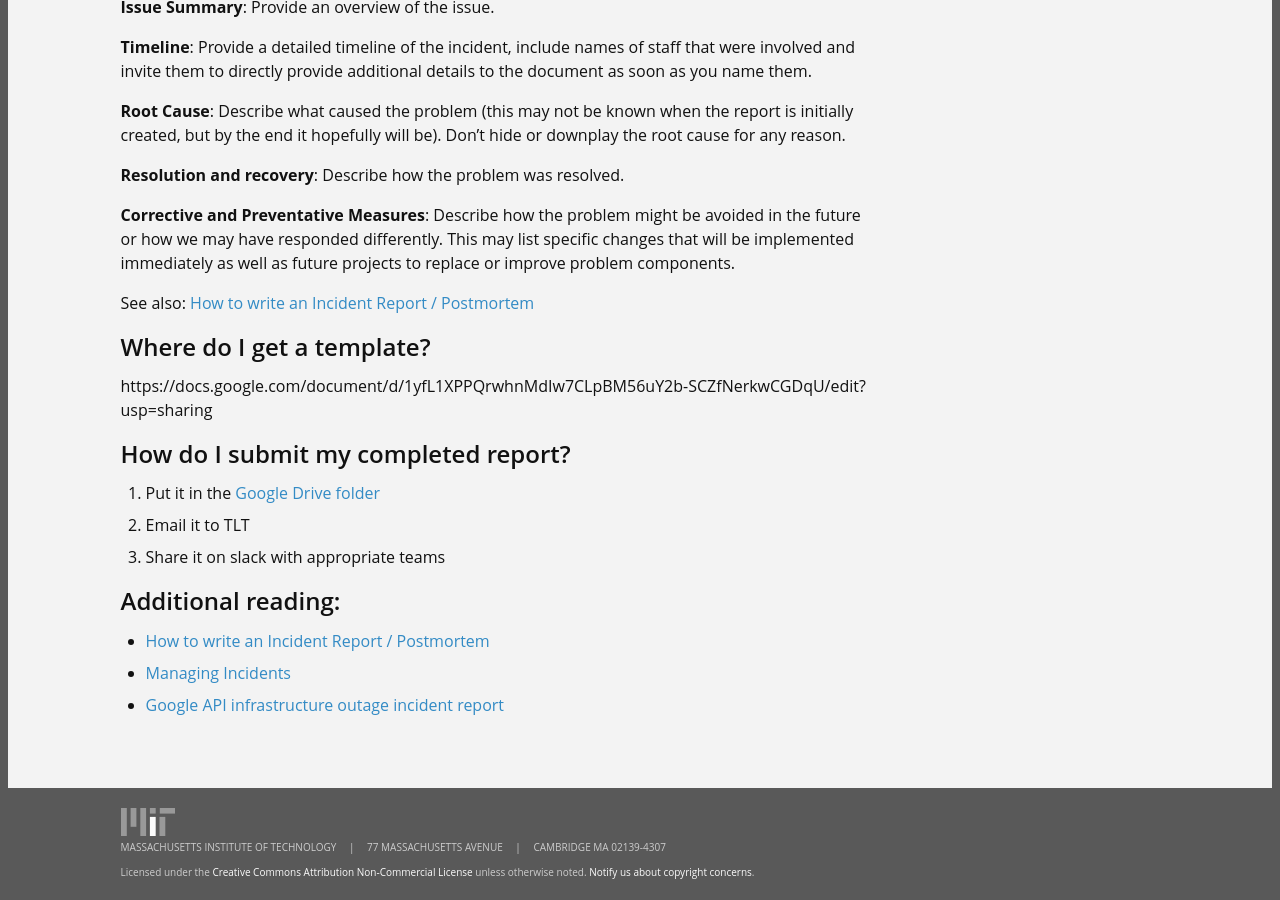
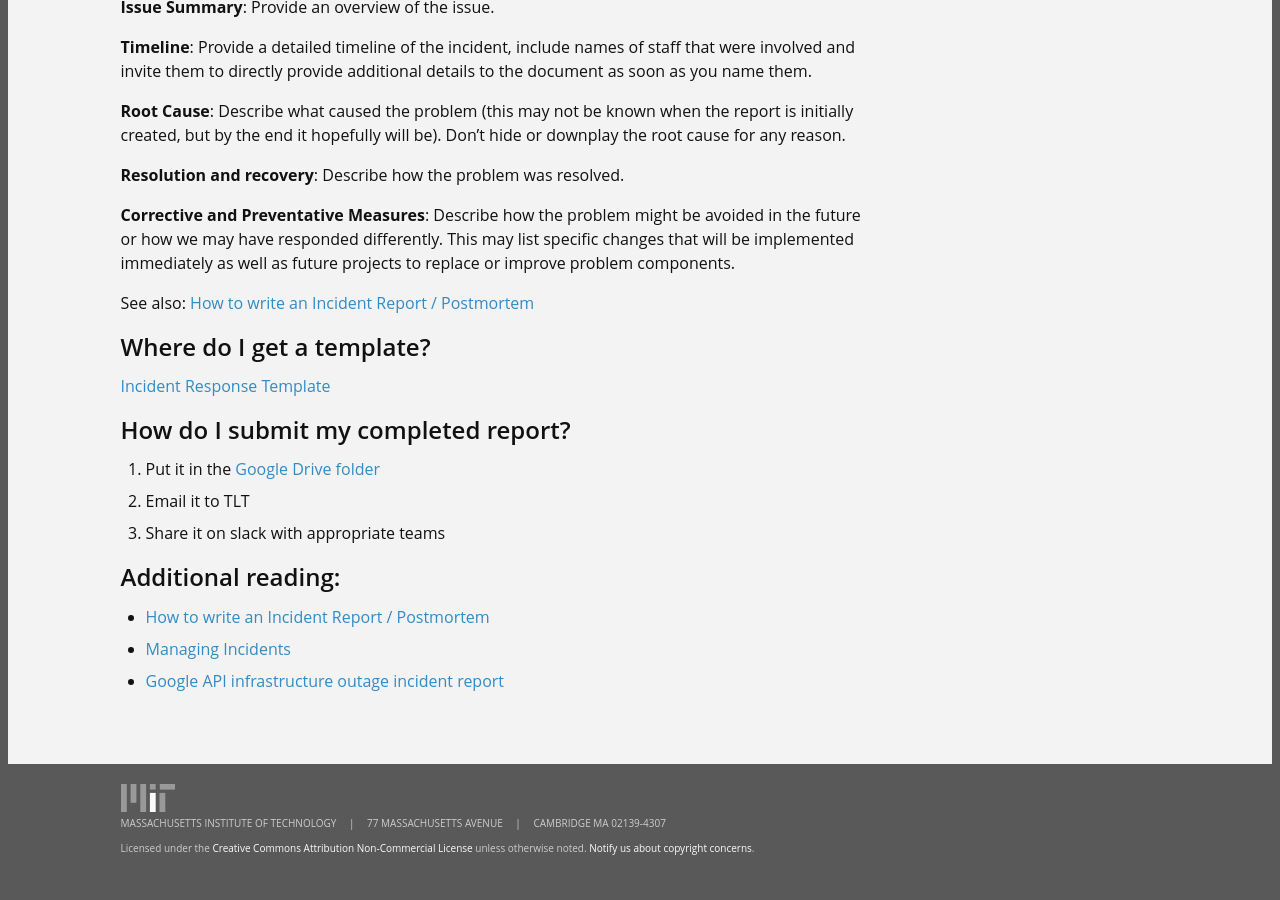
Before and after one commit to MITLibraries/guides, a Jekyll site: the page built from incident_response.md, in a window 1280 px wide and 900 px high, scrolled down 932 px. Built offline with Jekyll 4.4.1, drawn with Linux system fonts in a browser that asks for light colours; our own code applies the rules of GitHub Pages for plain Markdown files; after the commit the page ends 1808 px from its top, so only the background shows below that.

Commit message:
Fix link display

```diff
--- a/incident_response.md
+++ b/incident_response.md
@@ -62,7 +62,7 @@
 
 ## Where do I get a template?
 
-https://docs.google.com/document/d/1yfL1XPPQrwhnMdIw7CLpBM56uY2b-SCZfNerkwCGDqU/edit?usp=sharing
+[Incident Response Template](https://docs.google.com/document/d/1yfL1XPPQrwhnMdIw7CLpBM56uY2b-SCZfNerkwCGDqU/edit?usp=sharing)
 
 ## How do I submit my completed report?
 
```
